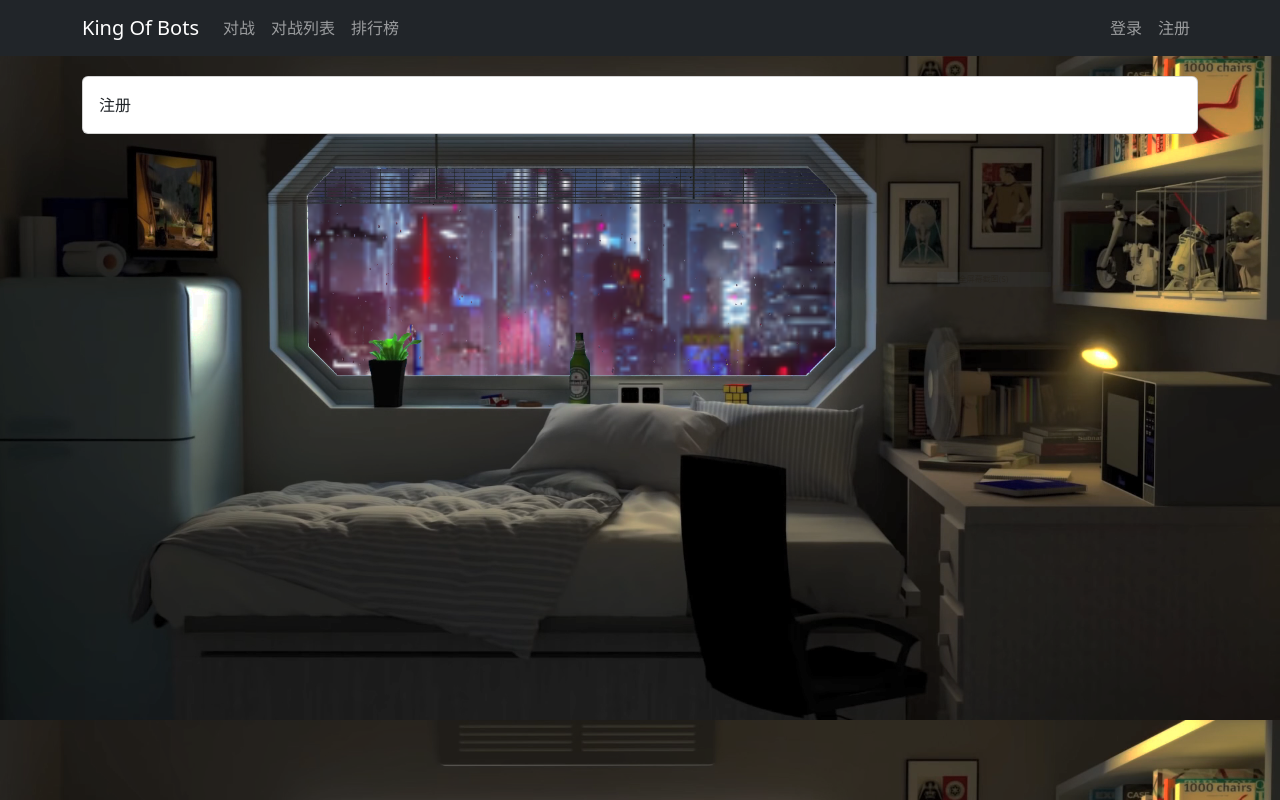
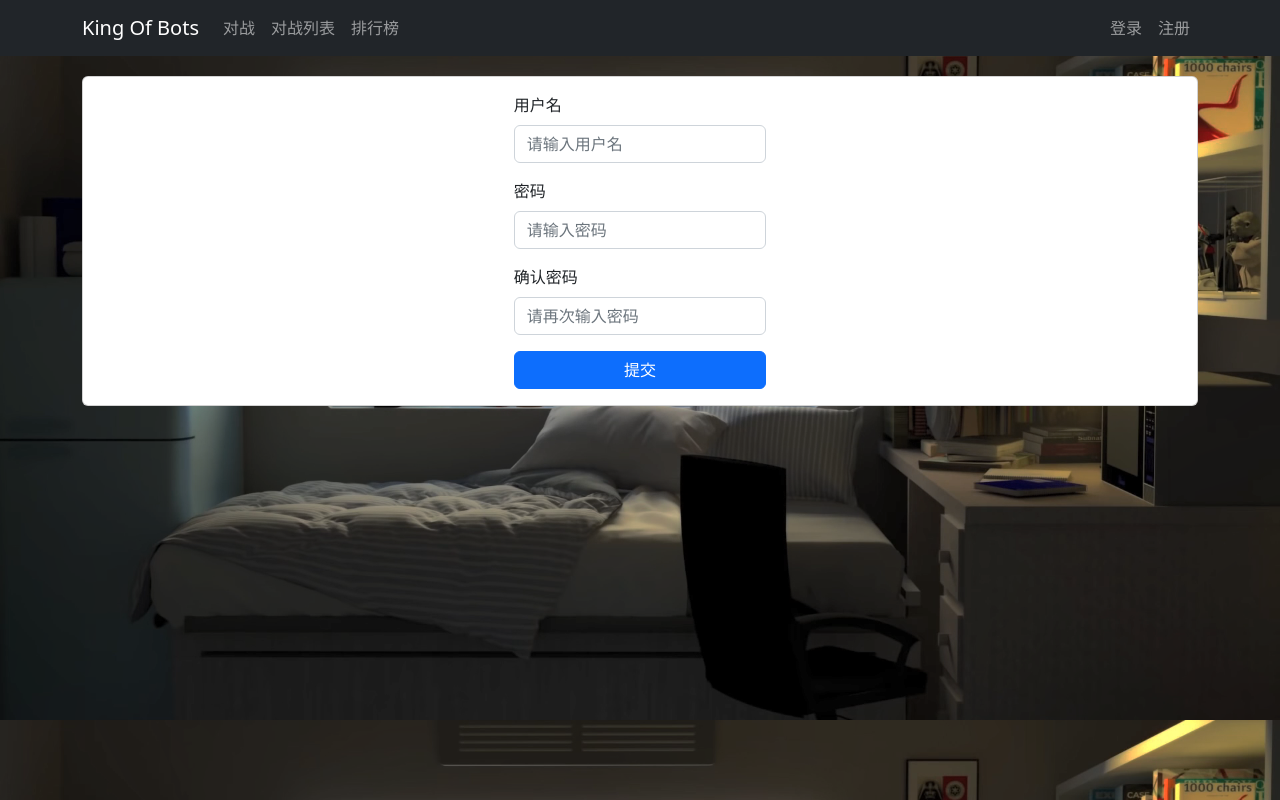
Before and after one commit to xuspike/BotBattles-Arena, a Vue app in the folder web/: page /user/account/register in a window 1280 px wide. Built offline with nearby package versions, Linux system fonts and the light colour scheme.

Commit message:
配置Mysql和登录注册界面（下）

```diff
--- a/web/src/router/index.js
+++ b/web/src/router/index.js
@@ -6,47 +6,72 @@
 import NotFound from '../views/error/NotFound';
 import UserAccountLoginView from '../views/user/account/UserAccountLoginView';
 import UserAccountRegisterView from '../views/user/account/UserAccountRegisterView';
+import store from '../store/index';
 
 const routes = [
   {
     path: '/',
     name: "home",
     redirect: '/pk/',
+    meta: {
+      requestAuth: true,
+    }
   },
   {
     path: '/pk/',
     name: "pk_index",
     component: PkIndexView,
+    meta: {
+      requestAuth: true,
+    }
   },
   {
     path: '/record/',
     component: RecordIndexView,
     name: "record_index",
+    meta: {
+      requestAuth: true,
+    }
   },
   {
     path: '/ranklist/',
     component: RankListIndexView,
     name: "ranklist_index",
+    meta: {
+      requestAuth: true,
+    }
   },
   {
     path: '/user/account/login/',
     name: "user_account_login",
     component: UserAccountLoginView,
+    meta: {
+      requestAuth: false,
+    }
   },
   {
     path: '/user/account/register',
     name: "user_account_register",
     component: UserAccountRegisterView,
+    meta: {
+      requestAuth: false,
+    }
   },
   {
     path: '/user/bot/',
     component: UserBotIndexView,
     name: "user_bot_index",
+    meta: {
+      requestAuth: true,
+    }
   },
   {
     path: '/404/',
     component: NotFound,
     name: "404",
+    meta: {
+      requestAuth: false,
+    }
   },
   {
     path: "/:catchAll(.*)",
@@ -59,4 +84,38 @@
   routes
 })
 
+// to：跳转到的页面  from：从哪个页面跳转  next：将页面要不要执行下一步操作
+router.beforeEach((to, from, next) => {
+  const jwt_token = localStorage.getItem("jwt_token");
+  let flag = true;
+
+  if (jwt_token) {
+    store.commit("updateToken", jwt_token);
+    store.dispatch("getinfo", {
+      success() {
+        next();
+      },
+      error() {
+        alert("验证过期，请重新登录！");
+        store.dispatch("logout") // 过期后就将token清空，防止下一句代码跳转到登录页面又alert一次
+        router.push({name: "user_account_login"});
+      },
+    });
+  } else {
+    flag = false; // jwt过期
+  }
+
+  if(to.meta.requestAuth && !store.state.user.is_login) {
+    // 由于getinfo是异步请求，如果说flag=true的话，说明还在请求
+    if(flag) {
+      next();
+    } else {
+      alert("请先进行登录！");
+      next({name: "user_account_login"});
+    }
+  } else {
+    next();
+  }
+});
+
 export default router
--- a/web/src/store/user.js
+++ b/web/src/store/user.js
@@ -25,7 +25,7 @@
             state.token = "";
             state.photo = "";
             state.is_login = false;
-        }
+        },
     },
     actions: {
         login(context, data) {
@@ -38,6 +38,7 @@
                 },
                 success(resp) {
                     if(resp.error_message === "success") {
+                        localStorage.setItem("jwt_token", resp.token);
                         context.commit("updateToken", resp.token);
                         data.success();
                     } else {
@@ -74,6 +75,7 @@
             });
         },
         logout(context) {
+            localStorage.removeItem("jwt_token");
             context.commit("logout");
         }
     },
--- a/web/src/views/user/account/UserAccountLoginView.vue
+++ b/web/src/views/user/account/UserAccountLoginView.vue
@@ -56,7 +56,6 @@
           store.dispatch("getinfo", {
             success() {
               router.push({ name: "home" });
-              console.log(store.state.user);
             },
           });
         },
--- a/web/src/views/user/account/UserAccountRegisterView.vue
+++ b/web/src/views/user/account/UserAccountRegisterView.vue
@@ -1,15 +1,98 @@
 <template>
-  <ContentField> 注册 </ContentField>
+  <ContentField>
+    <div class="row justify-content-md-center">
+      <div class="col-3">
+        <form @submit.prevent="register">
+          <div class="mb-3">
+            <label for="username" class="form-label">用户名</label>
+            <input
+              v-model="username"
+              type="text"
+              class="form-control"
+              id="username"
+              placeholder="请输入用户名"
+            />
+          </div>
+          <div class="mb-3">
+            <label for="password" class="form-label">密码</label>
+            <input
+              v-model="password"
+              type="text"
+              class="form-control"
+              id="password"
+              placeholder="请输入密码"
+            />
+          </div>
+          <div class="mb-3">
+            <label for="confirmedPassword" class="form-label">确认密码</label>
+            <input
+              v-model="confirmedPassword"
+              type="text"
+              class="form-control"
+              id="confirmedPassword"
+              placeholder="请再次输入密码"
+            />
+          </div>
+          <div class="error-message">{{ error_message }}</div>
+          <button type="submit" class="btn btn-primary">提交</button>
+        </form>
+      </div>
+    </div>
+  </ContentField>
 </template>
 
 <script>
 import ContentField from "../../../components/ContentField.vue";
+import { ref } from "vue";
+import { useRouter } from "vue-router";
+import $ from "jquery";
 
 export default {
   components: {
     ContentField,
   },
+  setup() {
+    const router = useRouter();
+    let username = ref("");
+    let password = ref("");
+    let confirmedPassword = ref("");
+    let error_message = ref("");
+
+    const register = () => {
+      $.ajax({
+        url: "http://127.0.0.1:3000/user/account/register/",
+        type: "post",
+        data: {
+          username: username.value,
+          password: password.value,
+          confirmedPassword: confirmedPassword.value,
+        },
+        success(resp) {
+          if (resp.error_message === "success") {
+            router.push({ name: "user_account_login" });
+          } else {
+            error_message.value = resp.error_message;
+          }
+        },
+      });
+    };
+
+    return {
+      username,
+      password,
+      confirmedPassword,
+      error_message,
+      register,
+    };
+  },
 };
 </script>
 
-<style scoped></style>
+<style scoped>
+.error-message {
+  color: red;
+}
+button {
+  width: 100%;
+}
+</style>
```
Also changed, not shown: 1 other file (tests, documents, lock files or other folders).
